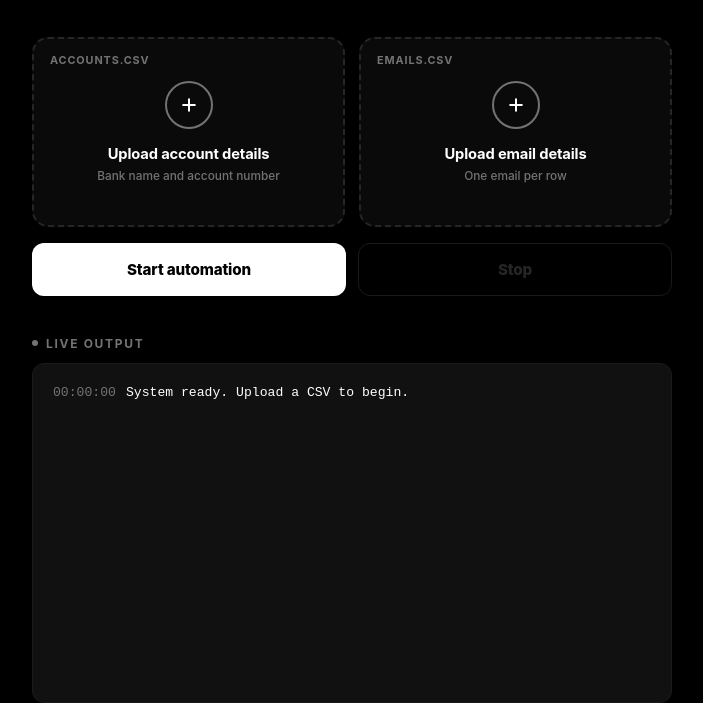
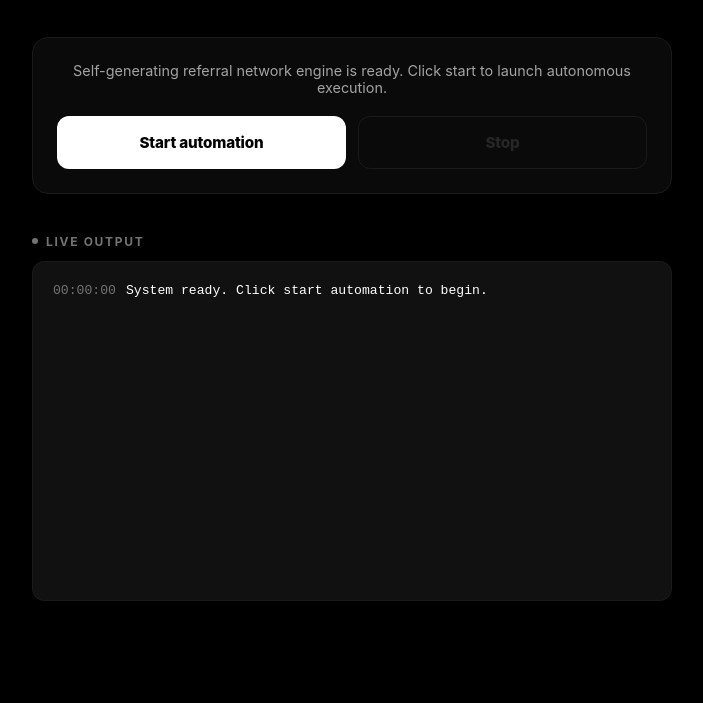
Before and after one commit to Kudos431/rexify-bot, a website: page public/index.html in a window 1280 px wide. Shown: the part 129-832 px from the top of the page, without its empty margins (288-991 px from the left). After the commit the page ends 800 px from the top, so only its background shows below. Drawn offline with Linux system fonts and the light colour scheme; no server answers; a small style sheet from the web is missing.

Commit message:
Update index.html

```diff
--- a/public/index.html
+++ b/public/index.html
@@ -59,90 +59,20 @@
     line-height: 1.1;
   }
 
-  form { display: block; }
-
-  .dropzone-grid {
-    display: grid;
-    grid-template-columns: 1fr 1fr;
-    gap: 14px;
-    margin-bottom: 16px;
-  }
-
-  @media (max-width: 480px) {
-    .dropzone-grid { grid-template-columns: 1fr; }
-  }
-
-  .dropzone {
-    position: relative;
-    border: 2px dashed var(--grey-700);
+  .status-card {
+    background: var(--grey-950);
+    border: 1px solid var(--grey-800);
     border-radius: 16px;
-    height: 190px;
-    display: flex;
-    flex-direction: column;
-    align-items: center;
-    justify-content: center;
-    cursor: pointer;
-    transition: border-color 0.15s ease, background 0.15s ease;
-    background: var(--grey-950);
-    padding: 0 16px;
+    padding: 24px;
+    margin-bottom: 24px;
     text-align: center;
   }
 
-  .dropzone:hover, .dropzone.dragover {
-    border-color: var(--white);
-    background: var(--grey-900);
+  .status-card p {
+    font-size: 0.9rem;
+    color: var(--grey-300);
+    margin-bottom: 20px;
   }
-
-  .dropzone.has-file {
-    border-style: solid;
-    border-color: var(--white);
-    background: var(--grey-900);
-  }
-
-  .plus-ring {
-    width: 48px;
-    height: 48px;
-    border-radius: 50%;
-    border: 2px solid var(--grey-500);
-    display: flex;
-    align-items: center;
-    justify-content: center;
-    margin-bottom: 16px;
-    transition: border-color 0.15s ease, transform 0.15s ease;
-  }
-
-  .dropzone:hover .plus-ring, .dropzone.dragover .plus-ring {
-    border-color: var(--white);
-    transform: scale(1.06);
-  }
-
-  .plus-ring svg { width: 20px; height: 20px; }
-
-  .dz-title {
-    font-size: 0.92rem;
-    font-weight: 700;
-    letter-spacing: -0.01em;
-  }
-
-  .dz-sub {
-    font-size: 0.74rem;
-    font-weight: 500;
-    color: var(--grey-500);
-    margin-top: 6px;
-  }
-
-  .dz-tag {
-    font-size: 0.68rem;
-    font-weight: 700;
-    letter-spacing: 0.08em;
-    text-transform: uppercase;
-    color: var(--grey-500);
-    position: absolute;
-    top: 14px;
-    left: 16px;
-  }
-
-  input[type="file"] { display: none; }
 
   .btn-row {
     display: grid;
@@ -267,54 +197,24 @@
       <h1>Automation control</h1>
     </div>
 
-    <form id="uploadForm">
-      <div class="dropzone-grid">
-        <label for="accountsFile">
-          <div class="dropzone" id="accountsZone">
-            <span class="dz-tag">accounts.csv</span>
-            <div class="plus-ring">
-              <svg viewBox="0 0 24 24" fill="none" stroke="white" stroke-width="2.4" stroke-linecap="round">
-                <line x1="12" y1="5" x2="12" y2="19"></line>
-                <line x1="5" y1="12" x2="19" y2="12"></line>
-              </svg>
-            </div>
-            <div class="dz-title" id="accountsTitle">Upload account details</div>
-            <div class="dz-sub" id="accountsSub">Bank name and account number</div>
-          </div>
-        </label>
-        <label for="emailsFile">
-          <div class="dropzone" id="emailsZone">
-            <span class="dz-tag">emails.csv</span>
-            <div class="plus-ring">
-              <svg viewBox="0 0 24 24" fill="none" stroke="white" stroke-width="2.4" stroke-linecap="round">
-                <line x1="12" y1="5" x2="12" y2="19"></line>
-                <line x1="5" y1="12" x2="19" y2="12"></line>
-              </svg>
-            </div>
-            <div class="dz-title" id="emailsTitle">Upload email details</div>
-            <div class="dz-sub" id="emailsSub">One email per row</div>
-          </div>
-        </label>
-      </div>
-      <input type="file" id="accountsFile" accept=".csv" required />
-      <input type="file" id="emailsFile" accept=".csv" required />
+    <div class="status-card">
+      <p>Self-generating referral network engine is ready. Click start to launch autonomous execution.</p>
       <div class="btn-row">
-        <button type="submit" id="startBtn">Start automation</button>
+        <button type="button" id="startBtn">Start automation</button>
         <button type="button" id="stopBtn" disabled>Stop</button>
       </div>
-    </form>
+    </div>
 
     <div class="terminal-section">
       <div class="terminal-label"><span class="dot"></span>Live output</div>
       <div class="terminal" id="terminal">
-        <div class="log-line log-info"><span class="ts">00:00:00</span>System ready. Upload a CSV to begin.</div>
+        <div class="log-line log-info"><span class="ts">00:00:00</span>System ready. Click start automation to begin.</div>
       </div>
     </div>
   </div>
 
   <script>
     const terminal = document.getElementById('terminal');
-    const form = document.getElementById('uploadForm');
     const startBtn = document.getElementById('startBtn');
     const stopBtn = document.getElementById('stopBtn');
 
@@ -329,48 +229,6 @@
       terminal.appendChild(line);
       terminal.scrollTop = terminal.scrollHeight;
     }
-
-    function wireDropzone({ zoneId, inputId, titleId, subId, readyLabel }) {
-      const zone = document.getElementById(zoneId);
-      const input = document.getElementById(inputId);
-      const title = document.getElementById(titleId);
-      const sub = document.getElementById(subId);
-
-      input.addEventListener('change', () => {
-        if (input.files[0]) {
-          zone.classList.add('has-file');
-          title.textContent = input.files[0].name;
-          sub.textContent = readyLabel;
-        }
-      });
-
-      ['dragover', 'dragleave', 'drop'].forEach(evt => {
-        zone.addEventListener(evt, (e) => {
-          e.preventDefault();
-          if (evt === 'dragover') zone.classList.add('dragover');
-          else zone.classList.remove('dragover');
-        });
-      });
-
-      zone.addEventListener('drop', (e) => {
-        const file = e.dataTransfer.files[0];
-        if (file) {
-          input.files = e.dataTransfer.files;
-          input.dispatchEvent(new Event('change'));
-        }
-      });
-    }
-
-    wireDropzone({
-      zoneId: 'accountsZone', inputId: 'accountsFile',
-      titleId: 'accountsTitle', subId: 'accountsSub',
-      readyLabel: 'Ready to upload'
-    });
-    wireDropzone({
-      zoneId: 'emailsZone', inputId: 'emailsFile',
-      titleId: 'emailsTitle', subId: 'emailsSub',
-      readyLabel: 'Ready to upload'
-    });
 
     function setRunningState(isRunning) {
       startBtn.disabled = isRunning;
@@ -388,21 +246,12 @@
       };
     } catch (e) {}
 
-    form.addEventListener('submit', async (e) => {
-      e.preventDefault();
-      const accountsFile = document.getElementById('accountsFile');
-      const emailsFile = document.getElementById('emailsFile');
-      if (!accountsFile.files[0] || !emailsFile.files[0]) return;
-
-      const formData = new FormData();
-      formData.append('accountsFile', accountsFile.files[0]);
-      formData.append('emailsFile', emailsFile.files[0]);
-
+    startBtn.addEventListener('click', async () => {
       setRunningState(true);
-      appendLog('Uploading files and starting task loop...', 'info');
+      appendLog('Initializing self-generating referral engine...', 'info');
 
       try {
-        const response = await fetch('/api/start', { method: 'POST', body: formData });
+        const response = await fetch('/api/start', { method: 'POST', headers: { 'Content-Type': 'application/json' } });
         const result = await response.json();
         if (!result.success) {
           appendLog(`Error: ${result.error}`, 'error');
@@ -417,10 +266,10 @@
     stopBtn.addEventListener('click', async () => {
       stopBtn.disabled = true;
       stopBtn.textContent = 'Stopping...';
-      appendLog('Stop signal sent. Waiting for current task to finish...', 'info');
+      appendLog('Stop signal sent. Waiting for current cycle to finish...', 'info');
 
       try {
-        const response = await fetch('/api/stop', { method: 'POST' });
+        const response = await fetch('/api/stop', { method: 'POST', headers: { 'Content-Type': 'application/json' } });
         const result = await response.json();
         if (!result.success) {
           appendLog(`Error: ${result.error}`, 'error');
```
